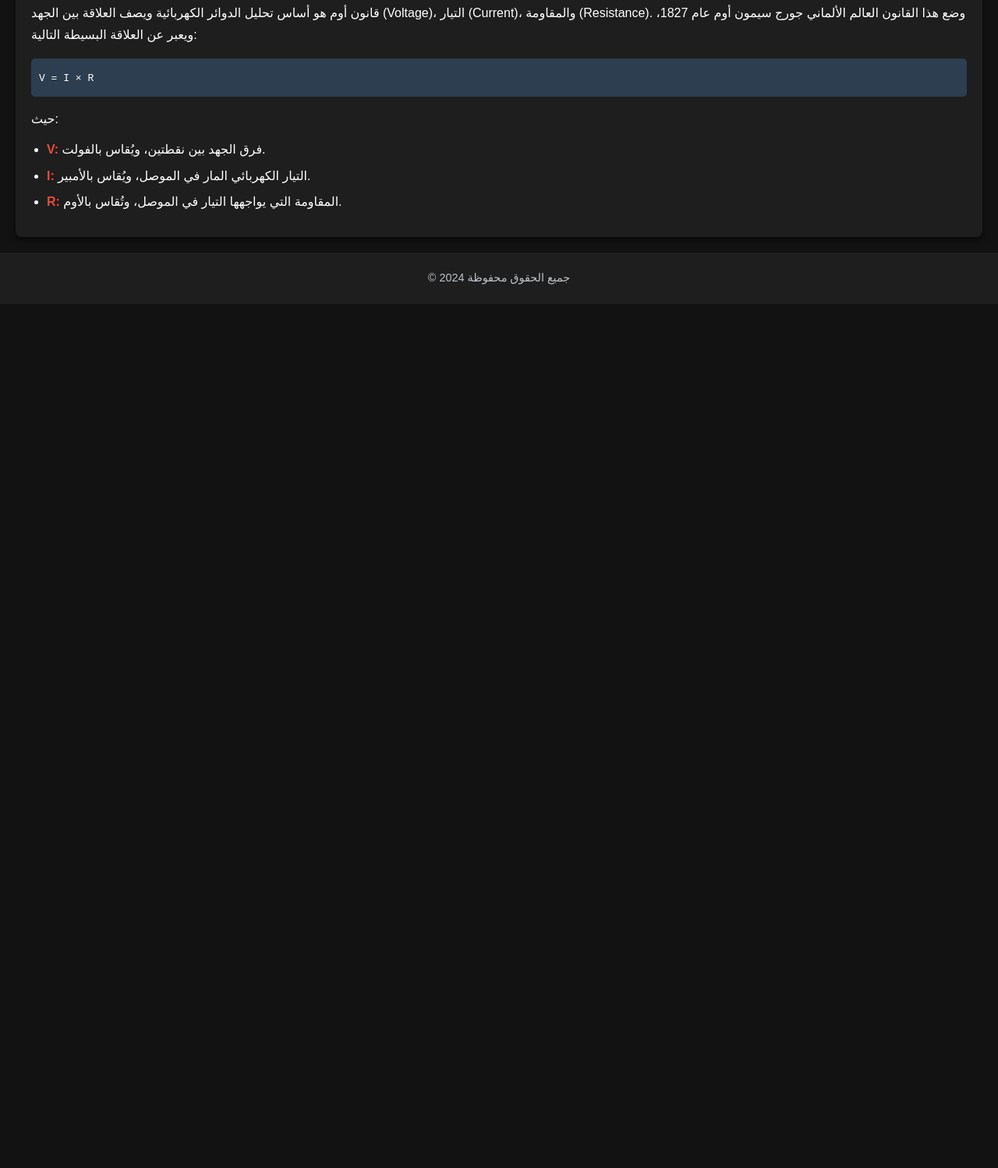
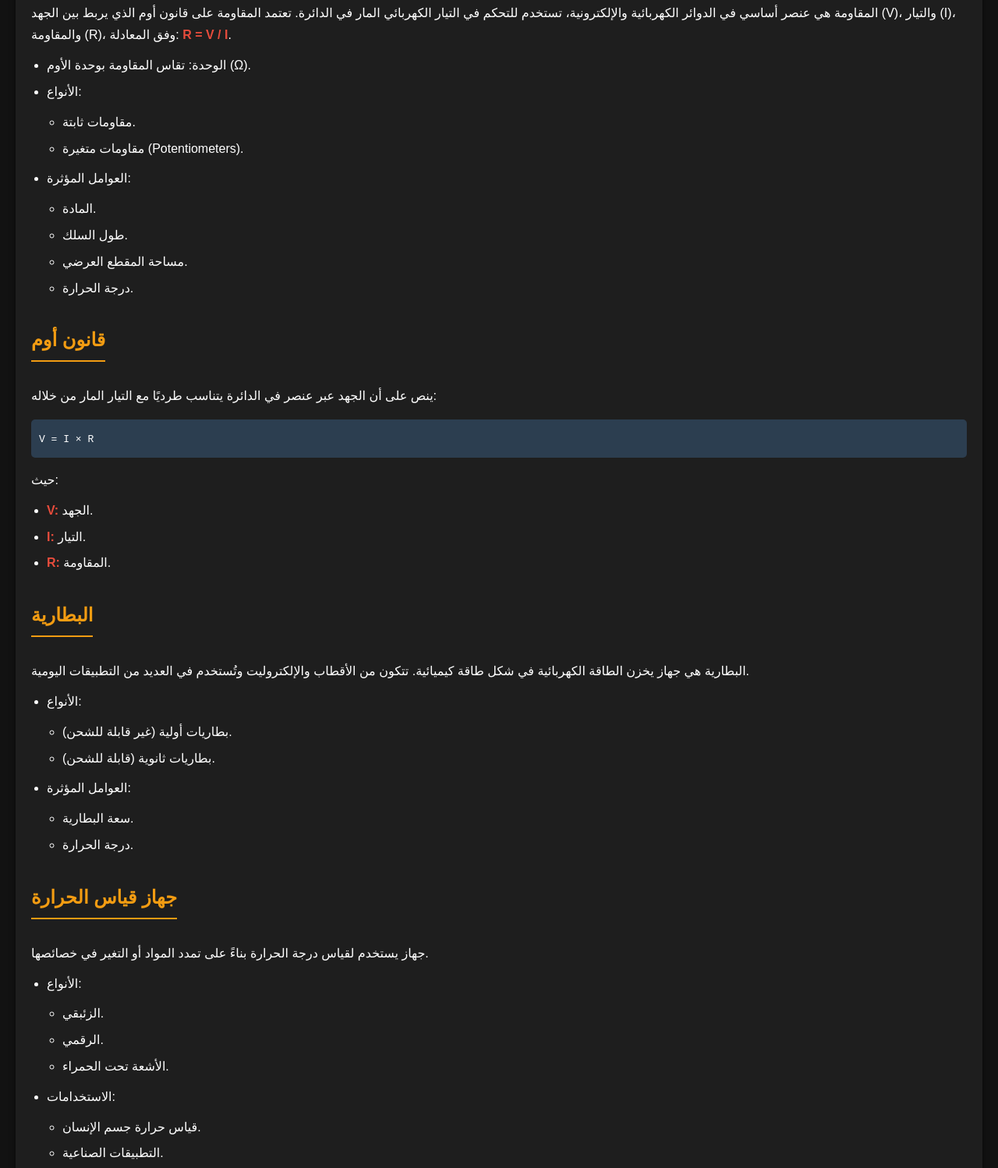
Before and after one commit to Gaza24school/3loom, a plain HTML site: page index.html in a window 1280 px wide. Shown: the part 505-2003 px from the top of the page at 78% size. Before the commit the page ends 895 px from the top, so only its background shows below. Drawn offline with Linux system fonts and the light colour scheme.

Commit message:
index.html

```diff
--- a/index.html
+++ b/index.html
@@ -122,23 +122,79 @@
         </div>
     </header>
     <div class="container">
+        <h2>المقاومة</h2>
+        <p>
+            المقاومة هي عنصر أساسي في الدوائر الكهربائية والإلكترونية، تستخدم للتحكم في التيار الكهربائي المار في الدائرة. تعتمد المقاومة على قانون أوم الذي يربط بين الجهد (V)، والتيار (I)، والمقاومة (R)، وفق المعادلة:
+            <span class="highlight">R = V / I</span>.
+        </p>
+        <ul>
+            <li>الوحدة: تقاس المقاومة بوحدة الأوم (Ω).</li>
+            <li>الأنواع:
+                <ul>
+                    <li>مقاومات ثابتة.</li>
+                    <li>مقاومات متغيرة (Potentiometers).</li>
+                </ul>
+            </li>
+            <li>العوامل المؤثرة:
+                <ul>
+                    <li>المادة.</li>
+                    <li>طول السلك.</li>
+                    <li>مساحة المقطع العرضي.</li>
+                    <li>درجة الحرارة.</li>
+                </ul>
+            </li>
+        </ul>
+
         <h2>قانون أوم</h2>
-        <p>
-            قانون أوم هو أساس تحليل الدوائر الكهربائية ويصف العلاقة بين الجهد (Voltage)، التيار (Current)، والمقاومة (Resistance).
-            وضع هذا القانون العالم الألماني جورج سيمون أوم عام 1827، ويعبر عن العلاقة البسيطة التالية:
-        </p>
+        <p>ينص على أن الجهد عبر عنصر في الدائرة يتناسب طرديًا مع التيار المار من خلاله:</p>
         <div class="code-section">
             <code>V = I × R</code>
         </div>
         <p>
             حيث:
+            <ul>
+                <li><span class="highlight">V:</span> الجهد.</li>
+                <li><span class="highlight">I:</span> التيار.</li>
+                <li><span class="highlight">R:</span> المقاومة.</li>
+            </ul>
+        </p>
+
+        <h2>البطارية</h2>
+        <p>
+            البطارية هي جهاز يخزن الطاقة الكهربائية في شكل طاقة كيميائية. تتكون من الأقطاب والإلكتروليت وتُستخدم في العديد من التطبيقات اليومية.
         </p>
         <ul>
-            <li><span class="highlight">V:</span> فرق الجهد بين نقطتين، ويُقاس بالفولت.</li>
-            <li><span class="highlight">I:</span> التيار الكهربائي المار في الموصل، ويُقاس بالأمبير.</li>
-            <li><span class="highlight">R:</span> المقاومة التي يواجهها التيار في الموصل، وتُقاس بالأوم.</li>
+            <li>الأنواع:
+                <ul>
+                    <li>بطاريات أولية (غير قابلة للشحن).</li>
+                    <li>بطاريات ثانوية (قابلة للشحن).</li>
+                </ul>
+            </li>
+            <li>العوامل المؤثرة:
+                <ul>
+                    <li>سعة البطارية.</li>
+                    <li>درجة الحرارة.</li>
+                </ul>
+            </li>
         </ul>
-        <!-- باقي المحتوى كما هو -->
+
+        <h2>جهاز قياس الحرارة</h2>
+        <p>جهاز يستخدم لقياس درجة الحرارة بناءً على تمدد المواد أو التغير في خصائصها.</p>
+        <ul>
+            <li>الأنواع:
+                <ul>
+                    <li>الزئبقي.</li>
+                    <li>الرقمي.</li>
+                    <li>الأشعة تحت الحمراء.</li>
+                </ul>
+            </li>
+            <li>الاستخدامات:
+                <ul>
+                    <li>قياس حرارة جسم الإنسان.</li>
+                    <li>التطبيقات الصناعية.</li>
+                </ul>
+            </li>
+        </ul>
     </div>
     <footer>
         <p>&copy; 2024 جميع الحقوق محفوظة</p>
```
